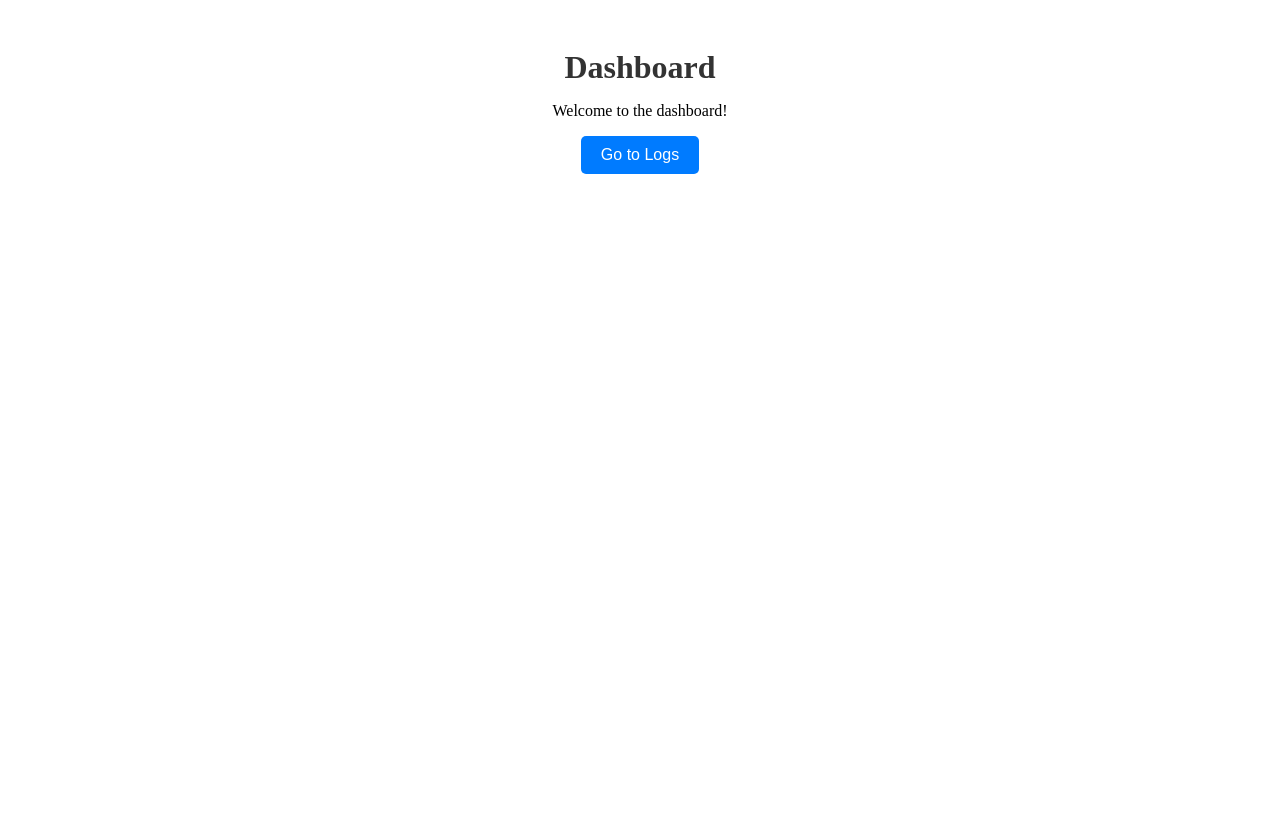
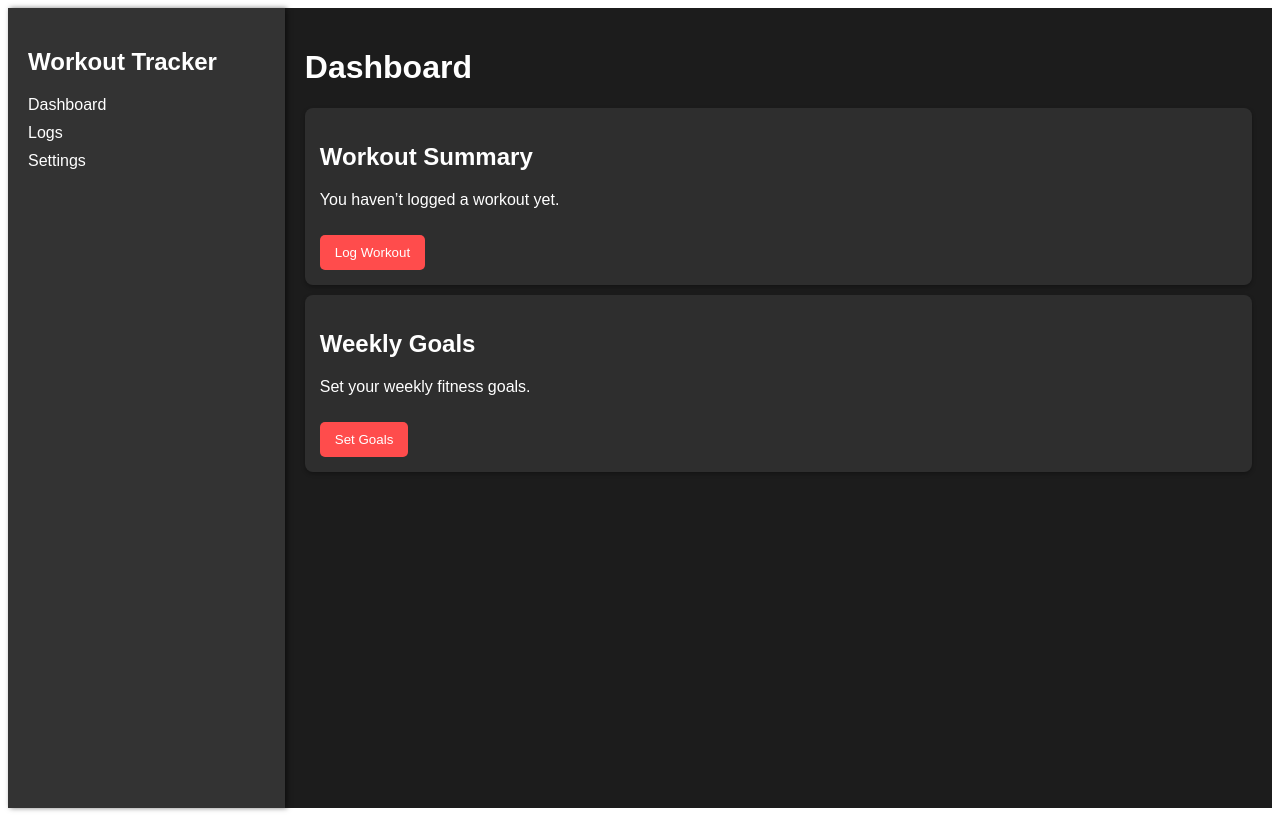
Before and after one commit to dkpunit/workout-tracker, a React (Create React App) app: page / in a window 1280 px wide. Built offline with nearby package versions, Linux system fonts and the light colour scheme.

Commit message:
Updated App.css, App.js and Dashboard.js

```diff
--- a/src/App.css
+++ b/src/App.css
@@ -1,38 +1,114 @@
-.App {
-  text-align: center;
+/* General Reset */
+html, body {
+  margin: 0;
+  padding: 0;
+  height: 100%;
+  background-color: #1C1C1C; /* Match the background color for consistency */
+  font-family: Arial, sans-serif; /* Global font */
+  color: #FFFFFF; /* Global text color */
 }
 
-.App-logo {
-  height: 40vmin;
-  pointer-events: none;
+/* Sidebar Styling */
+.sidebar {
+  width: 20%;
+  background-color: #333333; /* Dark grey sidebar */
+  padding: 20px;
+  height: 100vh;
+  box-shadow: 2px 0 5px rgba(0, 0, 0, 0.5);
 }
 
-@media (prefers-reduced-motion: no-preference) {
-  .App-logo {
-    animation: App-logo-spin infinite 20s linear;
-  }
+.sidebar h2 {
+  color: #FFD700; /* Yellow text for title */
+  margin-bottom: 20px;
 }
 
-.App-header {
-  background-color: #282c34;
-  min-height: 100vh;
-  display: flex;
-  flex-direction: column;
-  align-items: center;
-  justify-content: center;
-  font-size: calc(10px + 2vmin);
-  color: white;
+.sidebar a {
+  color: #FFFFFF; /* White for links */
+  text-decoration: none;
+  margin: 10px 0;
+  display: block;
+  font-size: 1rem;
 }
 
-.App-link {
-  color: #61dafb;
+.sidebar a:hover {
+  color: #FFD700; /* Yellow on hover */
 }
 
-@keyframes App-logo-spin {
-  from {
-    transform: rotate(0deg);
-  }
-  to {
-    transform: rotate(360deg);
-  }
+/* Main Content Styling */
+.main-content {
+  width: 80%;
+  padding: 20px;
+  background-color: #1C1C1C;
 }
+
+.main-content h1 {
+  font-size: 2rem;
+  color: #FFD700; /* Yellow for headings */
+  margin-bottom: 20px;
+}
+
+.card {
+  background-color: #2E2E2E; /* Slightly lighter grey for cards */
+  padding: 15px;
+  border-radius: 8px;
+  margin: 10px 0;
+  box-shadow: 0 2px 4px rgba(0, 0, 0, 0.3);
+}
+
+.card h2 {
+  font-size: 1.5rem;
+  color: #FFD700; /* Yellow for card headings */
+}
+
+.card p {
+  font-size: 1rem;
+  color: #FFFFFF;
+  margin-top: 10px;
+}
+
+/* Button Styling */
+button {
+  background-color: #FF4C4C; /* Red buttons */
+  color: #FFFFFF;
+  border: none;
+  padding: 10px 15px;
+  border-radius: 5px;
+  cursor: pointer;
+  font-size: 1rem;
+  margin-top: 10px;
+}
+
+button:hover {
+  background-color: #FF6666; /* Lighter red on hover */
+}
+
+a.button {
+  background-color: #FF4C4C; /* Red button style for links */
+  color: #FFFFFF;
+  text-decoration: none;
+  border-radius: 5px;
+  padding: 10px 15px;
+  display: inline-block;
+}
+
+a.button:hover {
+  background-color: #FF6666; /* Lighter red on hover */
+}
+
+/* General Layout */
+.container {
+  display: flex;
+  height: 100vh;
+}
+
+.nav-item {
+  margin: 10px 0;
+}
+
+h1, h2, p {
+  margin: 0;
+}
+
+a {
+  text-decoration: none;
+}
--- a/src/routes/Dashboard.js
+++ b/src/routes/Dashboard.js
@@ -1,38 +1,96 @@
-import React from "react";
-import { Link } from "react-router-dom";
+import React from 'react';
+import { Link } from 'react-router-dom';
 
 function Dashboard() {
   return (
     <div style={styles.container}>
-      <h1 style={styles.heading}>Dashboard</h1>
-      <p>Welcome to the dashboard!</p>
-
-      {/* Link to navigate to the logs page */}
-      <Link to="/logs">
-        <button style={styles.button}>Go to Logs</button>
-      </Link>
+      <div style={styles.sidebar}>
+        <h2>Workout Tracker</h2>
+        <nav>
+          <Link to="/" style={styles.navItem}>
+            Dashboard
+          </Link>
+          <Link to="/logs" style={styles.navItem}>
+            Logs
+          </Link>
+          <Link to="/settings" style={styles.navItem}>
+            Settings
+          </Link>
+        </nav>
+      </div>
+      <div style={styles.mainContent}>
+        <h1>Dashboard</h1>
+        <div style={styles.card}>
+          <h2>Workout Summary</h2>
+          <p>You haven’t logged a workout yet.</p>
+          <button
+            style={styles.button}
+            onMouseEnter={(e) => (e.target.style.backgroundColor = styles.buttonHover.backgroundColor)}
+            onMouseLeave={(e) => (e.target.style.backgroundColor = styles.button.backgroundColor)}
+          >
+            Log Workout
+          </button>
+        </div>
+        <div style={styles.card}>
+          <h2>Weekly Goals</h2>
+          <p>Set your weekly fitness goals.</p>
+          <button
+            style={styles.button}
+            onMouseEnter={(e) => (e.target.style.backgroundColor = styles.buttonHover.backgroundColor)}
+            onMouseLeave={(e) => (e.target.style.backgroundColor = styles.button.backgroundColor)}
+          >
+            Set Goals
+          </button>
+        </div>
+      </div>
     </div>
   );
 }
 
 const styles = {
   container: {
-    textAlign: "center",
-    padding: "20px",
+    display: 'flex',
+    height: '100vh',
+    backgroundColor: '#1C1C1C', // Dark grey
+    color: '#FFFFFF', // White text
+    fontFamily: "'Arial', sans-serif",
+    margin: 0, // Remove margin
+    padding: 0, // Remove padding
   },
-  heading: {
-    color: "#333",
-    fontSize: "2rem",
-    marginBottom: "1rem",
+  sidebar: {
+    width: '20%',
+    backgroundColor: '#333333', // Darker grey for sidebar
+    padding: '20px',
+    boxShadow: '2px 0 5px rgba(0, 0, 0, 0.5)',
+  },
+  mainContent: {
+    width: '80%',
+    padding: '20px',
+  },
+  navItem: {
+    color: '#FFFFFF',
+    textDecoration: 'none',
+    margin: '10px 0',
+    display: 'block',
+  },
+  card: {
+    backgroundColor: '#2E2E2E',
+    padding: '15px',
+    borderRadius: '8px',
+    margin: '10px 0',
+    boxShadow: '0 2px 4px rgba(0, 0, 0, 0.3)',
   },
   button: {
-    padding: "10px 20px",
-    backgroundColor: "#007BFF",
-    color: "#FFF",
-    border: "none",
-    borderRadius: "5px",
-    cursor: "pointer",
-    fontSize: "1rem",
+    backgroundColor: '#FF4C4C', // Red button
+    color: '#FFFFFF',
+    border: 'none',
+    padding: '10px 15px',
+    borderRadius: '5px',
+    cursor: 'pointer',
+    marginTop: '10px',
+  },
+  buttonHover: {
+    backgroundColor: '#FF6666',
   },
 };
 
```
Also changed, not shown: src/App.js (+3 -6 lines).
